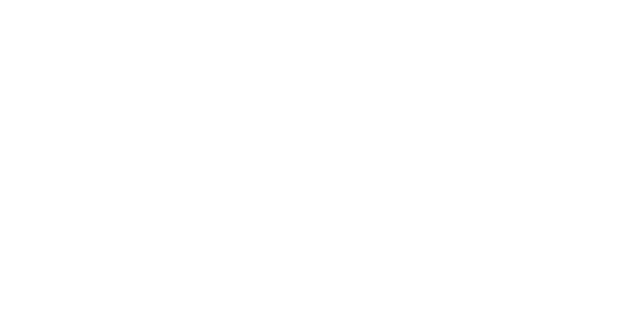
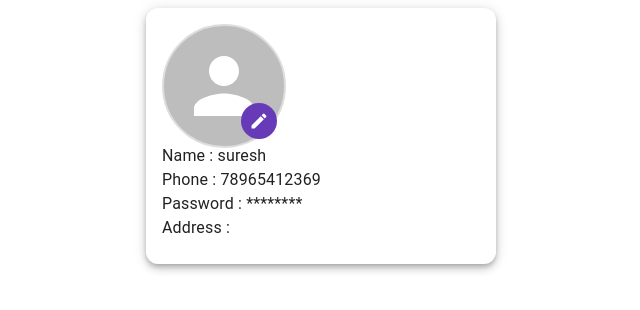
Before and after one commit to Sharief2854/powerbites, a React (Vite) app in the folder frontend/: page /profile in a window 1280 px wide. Before the commit this address had no page. Shown: the top 310 px of the page, without its empty margins (319-959 px from the left). Built offline with nearby package versions, Linux system fonts and the light colour scheme.

Commit message:
woking customerProfile

```diff
--- a/frontend/package.json
+++ b/frontend/package.json
@@ -21,7 +21,8 @@
     "react": "^19.2.6",
     "react-dom": "^19.2.6",
     "react-redux": "^9.3.0",
-    "react-router-dom": "^7.17.0"
+    "react-router-dom": "^7.17.0",
+    "uuid": "^14.0.0"
   },
   "devDependencies": {
     "@eslint/js": "^10.0.1",
--- a/frontend/src/App.jsx
+++ b/frontend/src/App.jsx
@@ -13,6 +13,7 @@
 import LandingPage from "./Pages/Common/LandingPage";
 import Products from "./Pages/Admin/Products/Products";
 import UpdateProducts from "./Pages/Admin/Products/UpdateProducts";
+import CustomerProfile from "./Pages/Customer/CustomerProfile";
 
 
 function App() {
@@ -31,10 +32,13 @@
         <Route path ="/home" element={<Home/>}/>
 
 
+        <Route path="/dashboard" element={<DashboardLayout/>}/>
+
         <Route path ="/admin" element={<Home/>}>
         <Route path="admin/products" element={<Products/>}/>
         <Route path="admin/products/updateProduct/:id" element={<UpdateProducts/>}/>
         </Route>
+        <Route path ="/profile" element={<CustomerProfile/>}/>
 
       </Routes>
 
--- a/frontend/src/Pages/Admin/Layout/Dashboard.jsx
+++ b/frontend/src/Pages/Admin/Layout/Dashboard.jsx
@@ -230,7 +230,7 @@
                 <Typography variant="body2" color="text.secondary" gutterBottom>
                   {title}
                 </Typography>
-                <Typography variant="h3" sx={{ fontWeight: 700, color: '#1E1154' }}>
+                <Typography variant="h3" sx={{ fontWeight: 700, color: '#1E1154',fontSize:{xs:10,sm:30} }}>
                   {index === 3 ? '$24,500' : Math.floor(Math.random() * 800) + 120}
                 </Typography>
                 <Typography variant="caption" color="#22C55E" sx={{ fontWeight: 600 }}>
--- a/frontend/src/Pages/Admin/Layout/SideNavBar.jsx
+++ b/frontend/src/Pages/Admin/Layout/SideNavBar.jsx
@@ -61,7 +61,8 @@
                   '&:hover': { bgcolor: 'rgba(255,255,255,0.1)' },
                   '&.Mui-selected': { bgcolor: 'rgba(167, 139, 250, 0.15)' },
                 }}
-                onClick={() => console.log(`${item.text} clicked`)}
+                onClick={() => navigate(`/admin/${item.text.toLowerCase()}`)}
+
               >
                 <ListItemIcon sx={{ color: '#C4B5FD', minWidth: 40 }}>
                   {item.icon}
@@ -86,7 +87,7 @@
                     justifyContent: 'center',
                     '&:hover': { bgcolor: 'rgba(255,255,255,0.1)' },
                   }}
-                  onClick={() => navigate(`/admin/${item.text.toLowerCase()}`)}
+                  onClick={() =>  console.log(`${item.text} clicked`)}
                 >
                   <ListItemIcon sx={{ color: '#C4B5FD', minWidth: 40, display: 'flex', justifyContent: 'center' }}>
                     {item.icon}
--- /dev/null
+++ b/frontend/src/Pages/Customer/CustomerCard.jsx
@@ -0,0 +1,42 @@
+import { Box, Card, CardContent, Typography } from "@mui/material";
+import React from "react";
+
+function CustomerCard({ title, children, sx }) {
+  return (
+    <Box
+      sx={{
+        display: "flex",
+        justifyContent: "center",
+        alignItems: "center",
+        width: "100%",
+      }}
+    >
+      <Card
+        sx={{
+          width: "100%",
+          maxWidth: 350,
+          borderRadius: 3,
+          boxShadow: 5,
+          ...sx
+        }}
+      >
+        <CardContent
+          sx={{
+            p: { xs: 1, sm: 2 },
+          }}
+        >
+          <Typography
+          variant="h4"
+          align="center"
+
+          >
+            {title}
+        </Typography>
+          {children}
+        </CardContent>
+      </Card>
+    </Box>
+  );
+}
+
+export default CustomerCard;
--- /dev/null
+++ b/frontend/src/Pages/Customer/CustomerProfile.jsx
@@ -0,0 +1,96 @@
+import { Avatar, Box, Button, Typography, IconButton } from "@mui/material";
+import EditIcon from "@mui/icons-material/Edit";
+import React, { useEffect, useRef, useState } from "react";
+import CustomerCard from "./CustomerCard";
+import api from "../../api/axiosConfig";
+
+function CustomerProfile() {
+  const [user, setUser] = useState({
+    name: "suresh",
+    phone: "78965412369",
+    password: "********",
+  });
+  const [image, setImage] = useState("");
+
+  const firstletterName = user.name.charAt(0).toUpperCase();
+
+  const fileInputRef = useRef(null);
+
+  const handleEditClick = () => {
+    fileInputRef.current.click();
+  };
+
+  const handleFileChange = async (e) => {
+    const file = e.target.files[0];
+
+    if (!file) return;
+
+    const formData = new FormData();
+    formData.append("photo", file);
+
+    try {
+      const response = await api.post(
+        "/updateCustomerProfile/uploadPhoto/6a2a987342fbcdfda0a5c5ab",
+        formData,
+      );
+
+      console.log(response.data);
+      setImage(response.data.photo);
+    } catch (error) {
+      console.log(error);
+    }
+  };
+
+  return (
+    <Box>
+      <CustomerCard>
+        <Box>
+          <Box
+
+          >
+            {/* Profile Image */}
+            <Box sx={{ position: "relative", width: 120, height: 120 }}>
+              {/* Profile Image */}
+              <Avatar
+                alt={firstletterName}
+                src={image}
+                sx={{ width: 120, height: 120, border: "2px solid #ddd" }}
+              />
+              {/* Pencil Button */}
+              <IconButton
+                color="primary"
+                onClick={handleEditClick}
+                sx={{
+                  position: "absolute",
+                  bottom: 5,
+                  right: 5,
+                  backgroundColor: "#673ab7",
+                  color: "white",
+                  "&:hover": { backgroundColor: "#5e35b1" },
+                }}
+              >
+                <EditIcon fontSize="small" />
+              </IconButton>
+              {/* Hidden File Input */}
+              <input
+                type="file"
+                accept="image/*"
+                ref={fileInputRef}
+                hidden
+                onChange={handleFileChange}
+              />
+            </Box>
+          </Box>
+          <Box>
+            <Typography>Name : {user.name}</Typography>
+            <Typography>Phone : {user.phone}</Typography>
+            <Typography>Password : {user.password}</Typography>
+            <Typography>Address : {user.address}</Typography>
+          </Box>
+        </Box>
+      </CustomerCard>
+    </Box>
+  );
+}
+
+export default CustomerProfile;
```
Also changed, not shown: frontend/src/Pages/Customer/CustomerDashbaord.jsx (added), 1 other file (tests, documents, lock files or other folders).
